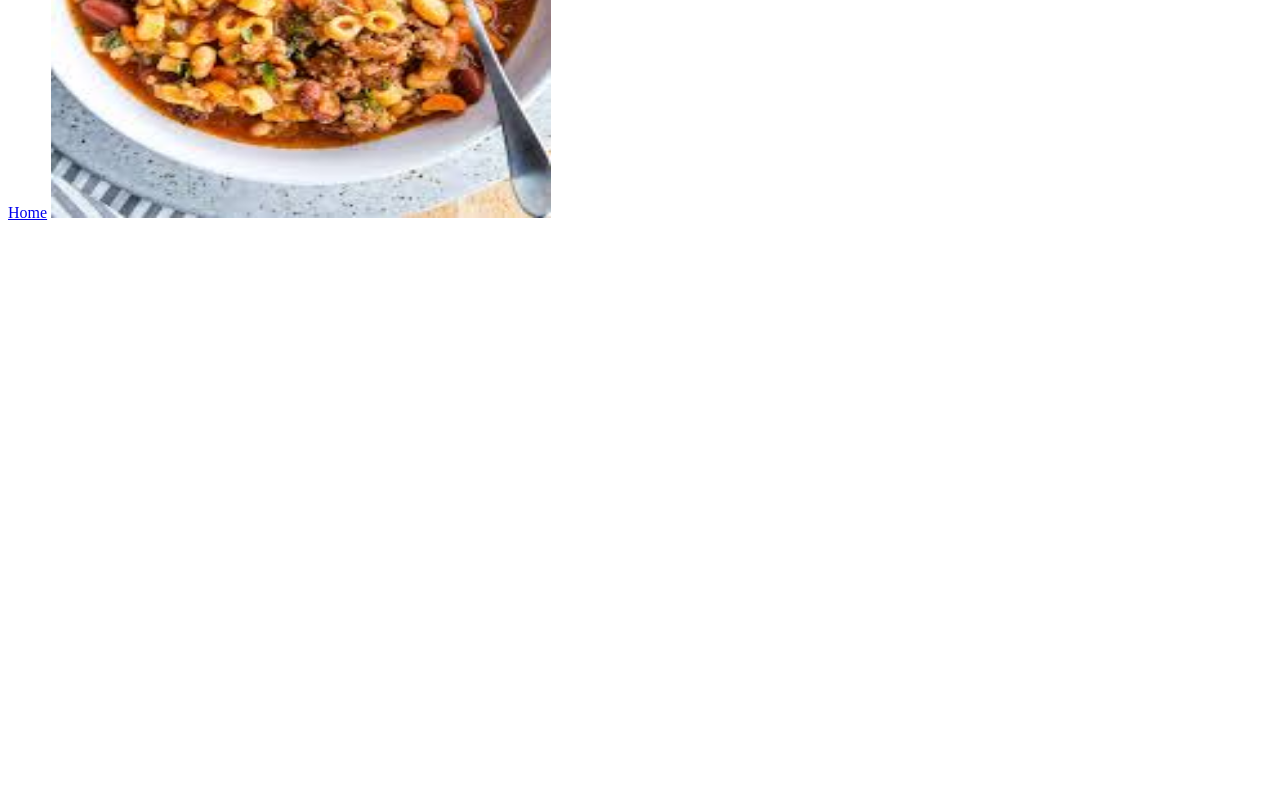
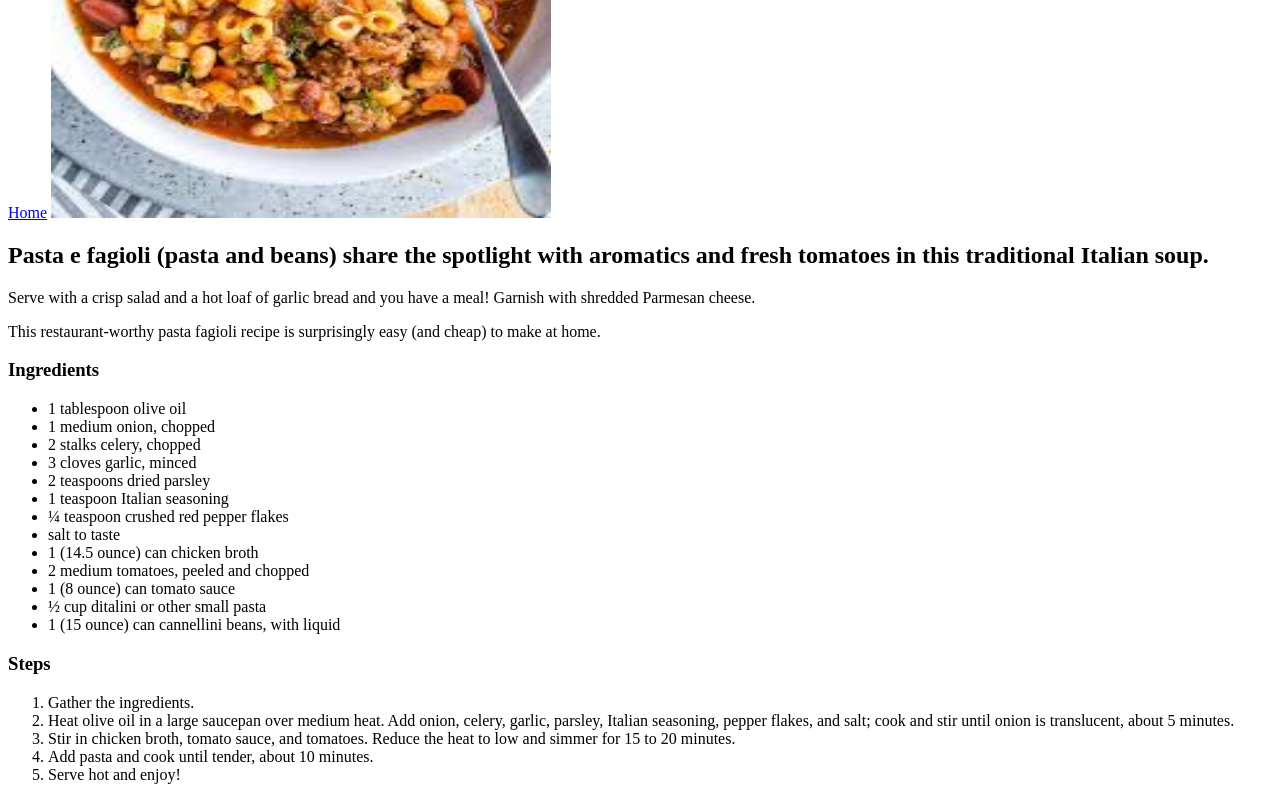
Before and after one commit to ManuelMaron/odin-recipes, a plain HTML site: page odin-recipes/pasta.html in a window 1280 px wide. Shown: the part 362-1162 px from the top of the page. Before the commit the page ends 800 px from the top, so only its background shows below. Drawn offline with Linux system fonts and the light colour scheme.

Commit message:
modified pasta.html to include recipe add image for the pasta, ingredients and steps

```diff
--- a/odin-recipes/pasta.html
+++ b/odin-recipes/pasta.html
@@ -7,7 +7,39 @@
 </head>
 <body>
     <h1>Pasta e Fagioli</h1>
+
     <a href="../index.html">Home</a>
+
     <img src="Pasta.jpeg" alt="Pasta e Fagioli" height="500" width="500">
+
+    <h2>Pasta e fagioli (pasta and beans) share the spotlight with aromatics and fresh tomatoes in this traditional Italian soup.</h2>
+    <p>Serve with a crisp salad and a hot loaf of garlic bread and you have a meal! Garnish with shredded Parmesan cheese.</p>
+    <p>This restaurant-worthy pasta fagioli recipe is surprisingly easy (and cheap) to make at home.</p>
+
+    <h3>Ingredients</h3>
+    <ul>
+        <li>1 tablespoon olive oil</li>
+        <li>1 medium onion, chopped</li>
+        <li>2 stalks celery, chopped</li>
+        <li>3 cloves garlic, minced</li>
+        <li>2 teaspoons dried parsley</li>
+        <li>1 teaspoon Italian seasoning</li>
+        <li>¼ teaspoon crushed red pepper flakes</li>
+        <li>salt to taste</li>
+        <li>1 (14.5 ounce) can chicken broth</li>
+        <li>2 medium tomatoes, peeled and chopped</li>
+        <li>1 (8 ounce) can tomato sauce</li>
+        <li>½ cup ditalini or other small pasta</li>
+        <li>1 (15 ounce) can cannellini beans, with liquid</li>
+    </ul>
+
+    <h3>Steps</h3>
+    <ol>
+        <li>Gather the ingredients.</li>
+        <li>Heat olive oil in a large saucepan over medium heat. Add onion, celery, garlic, parsley, Italian seasoning, pepper flakes, and salt; cook and stir until onion is translucent, about 5 minutes.</li>
+        <li>Stir in chicken broth, tomato sauce, and tomatoes. Reduce the heat to low and simmer for 15 to 20 minutes.</li>
+        <li>Add pasta and cook until tender, about 10 minutes.</li>
+        <li>Serve hot and enjoy!</li>
+    </ol>
 </body>
 </html>
```
